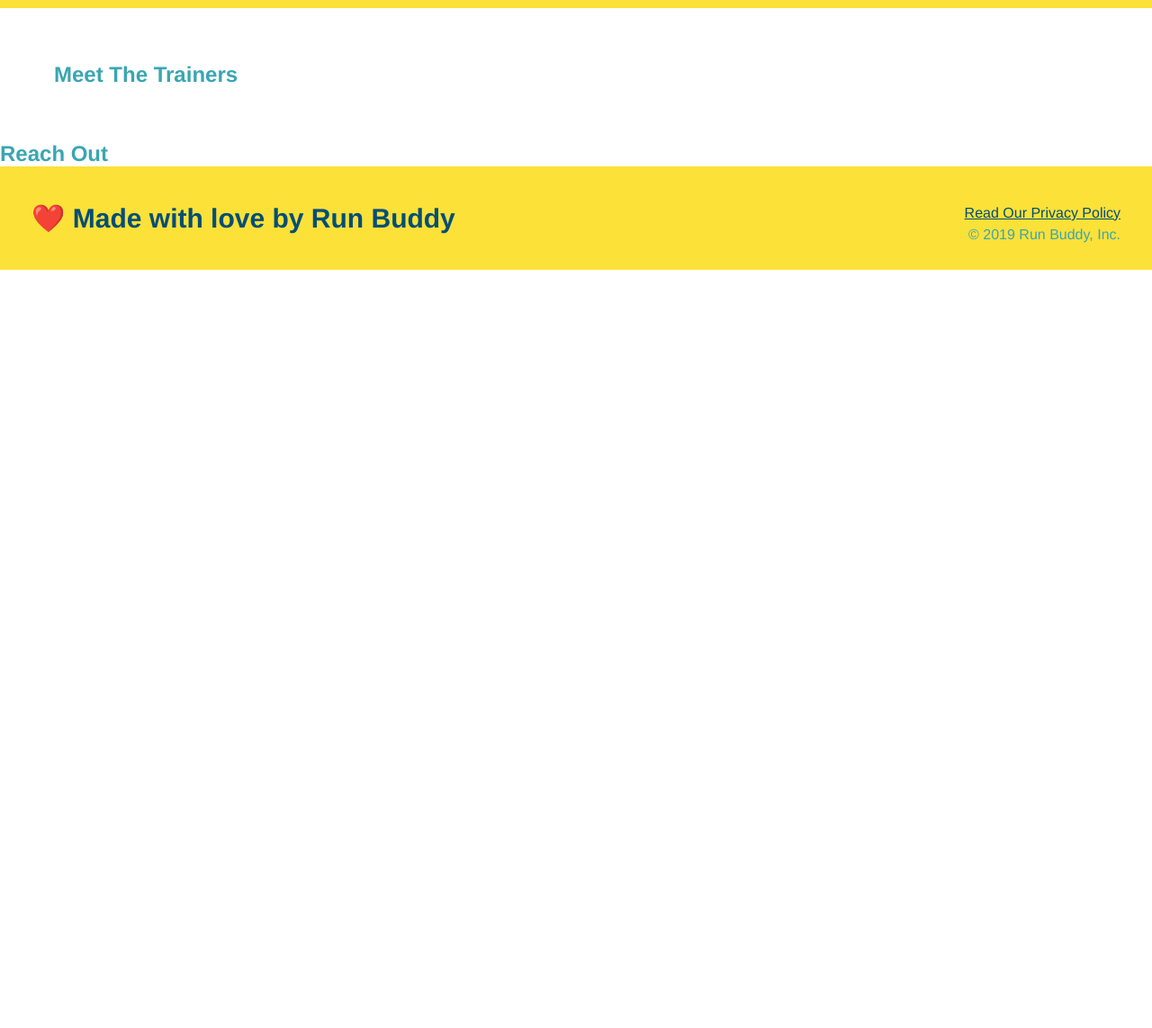
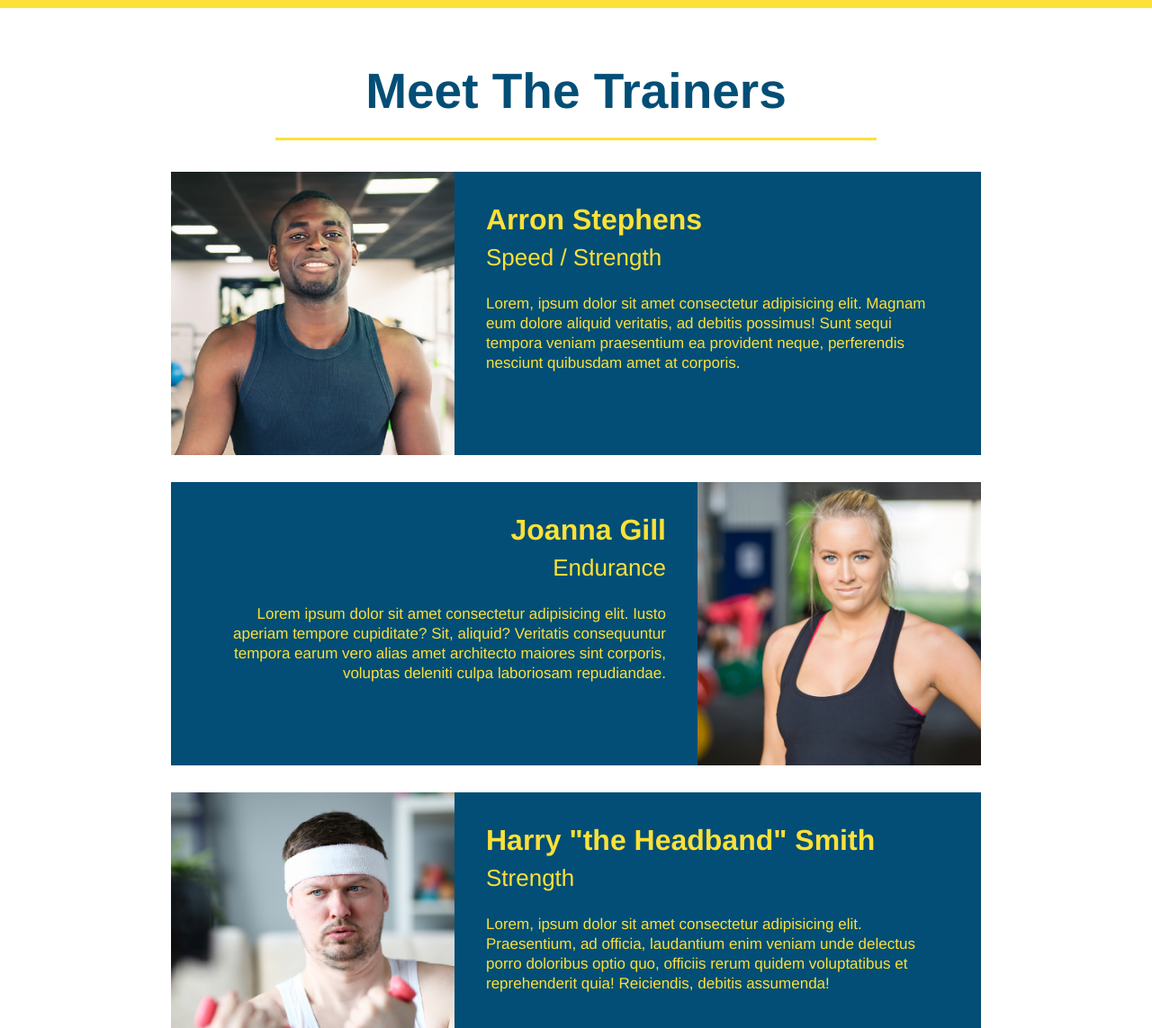
Before and after one commit to sas1300/run-buddy, a plain HTML site: page index.html in a window 1280 px wide. Shown: the part 2705-3848 px from the top of the page at 90% size. Before the commit the page ends 3005 px from the top, so only its background shows below. Drawn offline with Linux system fonts and the light colour scheme.

Commit message:
trainer section

```diff
--- a/assets/css/style.css
+++ b/assets/css/style.css
@@ -4,7 +4,7 @@
     box-sizing: border-box;
     }
 
-body {/* more on this crazy alphanumerical value in a minute! */ color: #39a6b2;font-family: Helvetica, Arial,sans-serif;}
+body {color: #39a6b2;font-family: Helvetica, Arial,sans-serif;}
 
 
 /* apply styles to <header> */
@@ -118,9 +118,9 @@ section {padding: 60px;
         font-size: 16px;
             }
 
-    /* Hero form stop */
+/* Hero form stop */
 
-    /* What we do section */
+ /* What we do section */
 
     .intro {
         text-align: center;
@@ -133,7 +133,7 @@ section {padding: 60px;
             font-size: 20px;
             margin: 0 auto;
         }
-        /* What you do section */
+/* What you do section */
 
         .steps {
             text-align: center;
@@ -179,3 +179,52 @@ section {padding: 60px;
         .steps span {
             font-size: 38px;
         }
+
+/* Meet the Trainers Section */
+
+    .trainers {
+        text-align: center;
+    }
+
+    .trainer {
+        width: 900px;
+        margin: 0 auto 30px auto;
+        background: #024e76;
+        color: #fce138;
+        overflow: auto;
+    }
+
+    .trainer img {
+        width: 35%;
+        float: left;
+    }
+
+    .trainer-bio {
+        padding: 35px;
+        float: left;
+        width: 65%;
+    }
+
+    .text-left {
+        text-align: left;
+    }
+
+    .text-right {
+        text-align: right;
+    }
+
+    .trainer-bio h3 {
+        font-size: 32px;
+        margin-bottom: 8px;
+    }
+
+    .trainer-bio h4 {
+        font-weight: lighter;
+        font-size: 26px;
+        margin-bottom: 25px;
+    }
+
+    .trainer-bio p {
+        font-size: 17px;
+        line-height: 1.3;
+    }
--- a/index.html
+++ b/index.html
@@ -45,7 +45,7 @@
          </nav>
       </header>
 
-      <!-- hero/jumbotron -->
+  <!-- hero/jumbotron -->
       <section class="hero">
         <div>
         <div class="hero-form">
@@ -93,14 +93,14 @@
 
       <!--End Hero-->
 
-      <!-- "what we do" section -->
+  <!-- "what we do" section -->
       <section id="what-we-do" class="intro">
         <h2 class="section-title primary-border">What We Do</h2>
           <p>Lorem ipsum dolor sit amet consectetur adipisicing elit. Qui, earum voluptatem. Sit expedita dolor, tempore harum asperiores odio aliquam eius deleniti, doloremque libero similique ut eum repellat. Similique, repudiandae perspiciatis?
           </p>
       </section>
 
-      <!-- "what you do" section -->
+  <!-- "what you do" section -->
       <section id="what-you-do" class="steps">
         <h2 class="section-title secondary-border">What You Do</h2>
 
@@ -131,9 +131,47 @@
       </div>
     </section>
 
-    <!-- "meet the trainers" section -->
-    <section>
-        <h2>Meet The Trainers</h2>
+  <!-- "meet the trainers" section -->
+
+    <section id="your-trainers" class="trainers">
+        <h2 class="section-title primary-border">Meet The Trainers</h2>
+
+    <!-- first trainer bio -->
+        <article class="trainer">
+          <img src="./assets/images/trainer-1.jpg" alt="Arron Stephens in his workout" />
+          <div class="trainer-bio text-left">
+            <h3>Arron Stephens</h3>
+            <h4>Speed / Strength</h4>
+            <p>Lorem, ipsum dolor sit amet consectetur adipisicing elit. Magnam eum dolore aliquid veritatis, ad debitis possimus! Sunt sequi tempora veniam praesentium ea provident neque, perferendis nesciunt quibusdam amet at corporis.</p>
+          </div>
+        </article>
+
+    <!-- second trainer bio -->
+
+    <article class="trainer">
+      <div class="trainer-bio text-right">
+        <h3>Joanna Gill</h3>
+        <h4>Endurance</h4>
+        <p>
+          Lorem ipsum dolor sit amet consectetur adipisicing elit. Iusto aperiam tempore cupiditate? Sit, aliquid? Veritatis consequuntur tempora earum vero alias amet architecto maiores sint corporis, voluptas deleniti culpa laboriosam repudiandae.
+        </p>
+      </div>
+      <img src="./assets/images/trainer-2.jpg" alt="Joanna Gill cooling off after a workout" />
+    </article>
+
+    <!-- third trainer bio -->
+
+    <article class="trainer">
+        <img src="./assets/images/trainer-3.jpg" alt="Harry Smith wearing a headband and lifting comically small pink weights" />
+        <div class="trainer-bio text-left">
+          <h3>Harry "the Headband" Smith</h3>
+          <h4>Strength</h4>
+          <p>
+            Lorem, ipsum dolor sit amet consectetur adipisicing elit. Praesentium, ad officia, laudantium enim veniam unde delectus porro doloribus optio quo, officiis rerum quidem voluptatibus et reprehenderit quia! Reiciendis, debitis assumenda!
+          </p>
+        </div>
+      </article>
+
     </section>
 
     <!-- "reach out" section -->
```
Also changed, not shown: assets/images/trainer-1.jpg (added), assets/images/trainer-2.jpg (added), assets/images/trainer-3.jpg (added).
